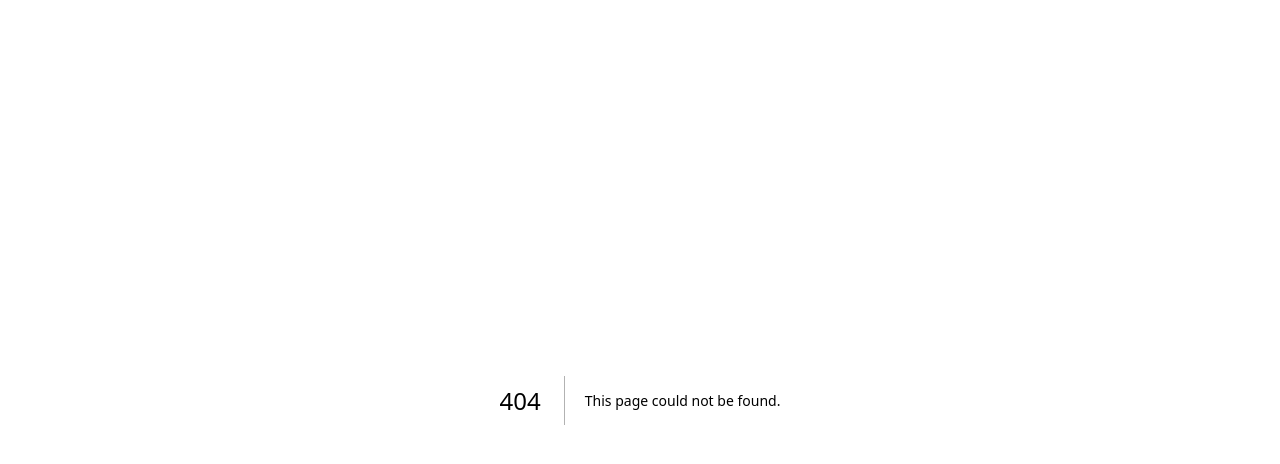
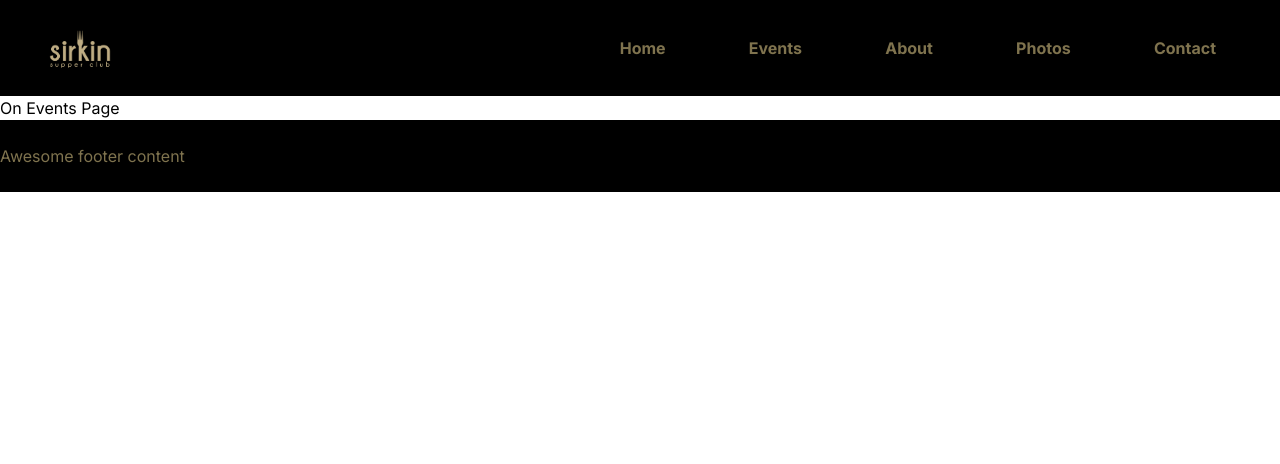
Before and after one commit to julian-sirkin/sirkinSupperClub_next, a Next.js app: page /events in a window 1280 px wide. Before the commit this address had no page. Shown: the top 464 px of the page. Built offline with nearby package versions, Linux system fonts and the light colour scheme.

Commit message:
Hook up navigation -Create shell components for remaining modules

```diff
--- a/src/app/components/Modules/AboutModule/AboutModule.tsx
+++ b/src/app/components/Modules/AboutModule/AboutModule.tsx
@@ -1,6 +1,6 @@
 const AboutModule = () => {
   return (
-    <div className="h-96 bg-black opacity-95">
+    <div className="h-96 bg-black opacity-95 text-white" id="about">
       <h2>About Julian Sirkin</h2>
       <p>He is a chef</p>
     </div>
--- /dev/null
+++ b/src/app/components/Modules/ContactModule/ContactModule.tsx
@@ -0,0 +1,9 @@
+const ContactModule = () => {
+  return (
+    <div id="contact" className="bg-gold h-1/2">
+      Contact Section
+    </div>
+  );
+};
+
+export default ContactModule;
--- a/src/app/components/Modules/HeroModule/HeroModule.tsx
+++ b/src/app/components/Modules/HeroModule/HeroModule.tsx
@@ -1,19 +1,22 @@
 import Image from "next/image";
 import "./HeroModule.css";
+import Link from "next/link";
 
 export const HeroModule = () => {
   return (
-    <div className="h-lvh w-auto backgroundImage flex justify-center ">
+    <div className="h-lvh w-auto backgroundImage flex justify-center" id="home">
       <div className="w-80 h-2/3 lg:h-1/2 md:w-1/2 lg:w-2/3  mt-20 md:mt-32 bg-black bg-opacity-90 flex flex-col items-center space-y-12 p-6">
+        <Link href="/events">
           <Image
             src="/logo/main_logo.png"
             alt="Sirkin Supper Club Logo"
             width={400}
             height={128}
-          className="-my-16"
+            className="-my-16 hover:cursor-pointer"
           />
+        </Link>
         <div>
-          <h2 className="text-white w-64 text-2xl text-center -my-8 md:-my-12 md:w-3/4 mx-auto font-bold">
+          <h2 className="text-white w-64 text-2xl lg:text-3xl text-center -my-8 md:-my-12 md:w-3/4 lg:w-4/5 mx-auto font-bold">
             The Las Vegas based pop-up restaurant of chef Julian Sirkin now
             serving small-scale speakeasy-style private dinners in an intimate
             setting with a focus on creative food and guest first hospitaltiy.
--- a/src/app/components/navbar/Navbar.tsx
+++ b/src/app/components/navbar/Navbar.tsx
@@ -30,44 +30,44 @@ export const Navbar = () => {
         >
           <ul className="flex md:flex-row flex-col md:items-centered md:gap-[4vw] gap-6 px-4">
             <li>
-              <a
+              <Link
                 className="text-gold px-4 py-2 font-bold hover:text-white hover:bg-gold"
-                href="#"
+                href="/#home"
               >
                 Home
-              </a>
+              </Link>
             </li>
             <li>
-              <a
+              <Link
                 className="text-gold px-4 py-2 font-bold hover:text-white hover:bg-gold"
-                href="#"
+                href="/events"
               >
                 Events
-              </a>
+              </Link>
             </li>
             <li>
-              <a
+              <Link
                 className="text-gold px-4 py-2 font-bold hover:text-white hover:bg-gold"
-                href="#"
+                href="/#about"
               >
                 About
-              </a>
+              </Link>
             </li>
             <li>
-              <a
+              <Link
                 className="text-gold px-4 py-2 font-bold hover:text-white hover:bg-gold"
-                href="#"
+                href="/#photos"
               >
-                Pictures
-              </a>
+                Photos
+              </Link>
             </li>
             <li>
-              <a
+              <Link
                 className="text-gold px-4 py-2 font-bold hover:text-white hover:bg-gold"
-                href="#"
+                href="/#contact"
               >
                 Contact
-              </a>
+              </Link>
             </li>
           </ul>
         </div>
--- a/src/app/contentful/graphQL/queries/photoAlbum.ts
+++ b/src/app/contentful/graphQL/queries/photoAlbum.ts
@@ -5,7 +5,7 @@ photoGallery2(id:"7wZtQjHNkqA6BI4jg0FVZa"){
       items{
         title
 	description
-        url(transform: {height: 250 width: 250})
+        url(transform: {height: 350 width: 350})
       }
     }
   }
--- /dev/null
+++ b/src/app/events/page.tsx
@@ -0,0 +1,9 @@
+import { MainLayout } from "../components/mainLayout/MainLayout";
+
+export default function Events() {
+  return (
+    <MainLayout>
+      <div>On Events Page</div>
+    </MainLayout>
+  );
+}
--- a/src/app/page.tsx
+++ b/src/app/page.tsx
@@ -20,6 +20,13 @@ const PhotosModule = dynamic(
     ssr: false,
   }
 );
+const ContactModule = dynamic(
+  () => import("./components/Modules/ContactModule/ContactModule"),
+  {
+    loading: () => <SuspenseFallback />,
+  }
+);
+
 export default function Home() {
   return (
     <main className="">
@@ -28,6 +35,7 @@ export default function Home() {
         <EventsModule />
         <AboutModule />
         <PhotosModule />
+        <ContactModule />
       </MainLayout>
     </main>
   );
```
Lines whose indentation alone changed are shown as unchanged.
